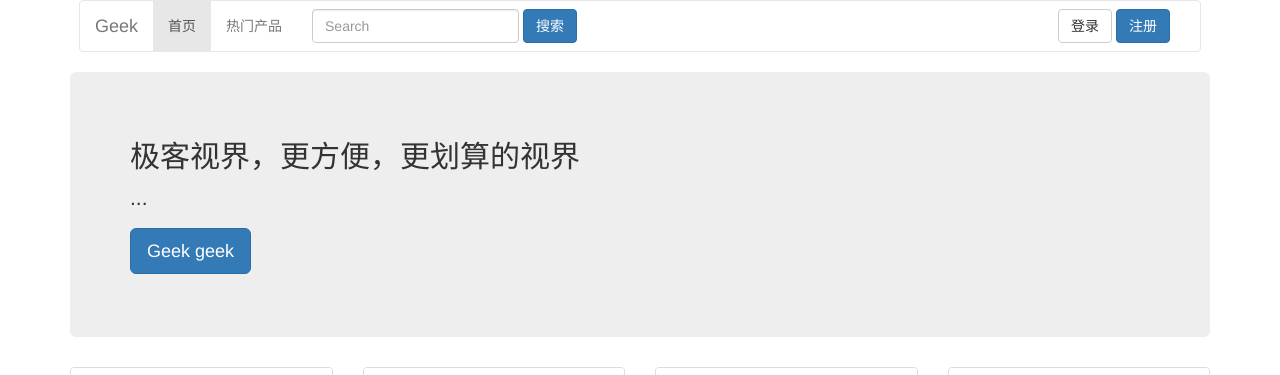
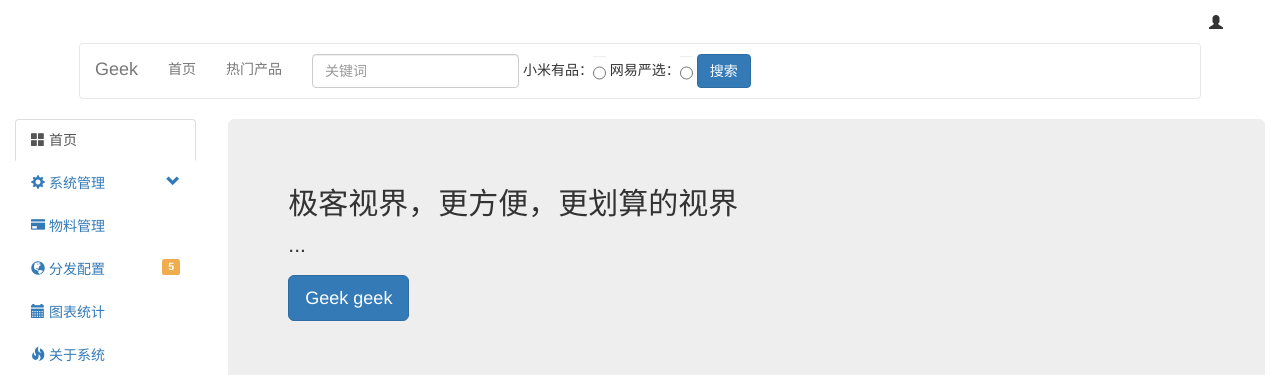
Before and after one commit to ScnuWang/GeekParitySystem, a Django app: page / in a window 1280 px wide. Shown: the top 375 px of the page. Run offline with Django 3.2, Linux system fonts and the light colour scheme; parts of the project's set-up code (start-up, migrations or seed data) failed here and were passed over; some libraries are stand-ins or nearby versions.

Commit message:
首页页面布局修改，产品详情展示小米、网易

```diff
--- a/GeekParitySystem/settings.py
+++ b/GeekParitySystem/settings.py
@@ -39,6 +39,7 @@
     'django.contrib.staticfiles',
     'product.apps.ProductConfig',
     'geekuser.apps.GeekuserConfig',
+    'jieba'
 ]
 
 MIDDLEWARE = [
@@ -90,7 +91,7 @@
     },
 }
 from mongoengine import connect
-connect('wangyi',host='127.0.0.1',port = 27017)  # 连接的数据库名称
+connect('geekparity',host='127.0.0.1',port = 27017)  # 连接的数据库名称
 
 
 # Password validation
@@ -139,3 +140,5 @@
 
 # 多数据库路由配置
 DATABASE_ROUTERS = ['GeekParitySystem.dbrouter.AuthRouter',]
+
+MY_SEG_DICT_PATH = os.path.join(BASE_DIR,'static\\keyword\\product.txt')
--- a/product/urls.py
+++ b/product/urls.py
@@ -2,6 +2,6 @@
 from . import views
 urlpatterns = [
     path('', views.get_product_list, name='product_list'),
-    path('<str:original_id>', views.get_product_by_id, name='product_detail'),
+    path('<str:website_id>/<str:original_id>', views.get_product_by_id, name='product_detail'),
     path('<str:original_id>', views.get_product_comment_id, name='product_comment'),
 ]
--- a/templates/base.html
+++ b/templates/base.html
@@ -15,6 +15,21 @@
 <body>
 {#  导航栏#}
 {% block navbar %}
+    <div class="container-fluid ">
+        <div >
+            {% if user %}
+                <p class="pull-right" style="margin-right: 2em"><span class="glyphicon glyphicon-user" style="margin-right: 1em;margin-top: 1em" aria-hidden="true"></span>{{ user.username }}</p>
+            {% else %}
+                <a href="{% url 'login' %}">
+                <button type="submit" class="btn btn-default btn-lg pull-right" >登录</button>
+            </a>
+            <a href="{% url 'regist' %}">
+                <button type="submit" class="btn btn-primary btn-lg pull-right" >注册</button>
+            </a>
+            {% endif %}
+        </div>
+    </div>
+
     <div class="container" style="width: 90%">
         <nav class="navbar navbar-default " style="background-color: #ffffff;">
           <div class="container-fluid">
@@ -32,24 +47,18 @@
             <!-- Collect the nav links, forms, and other content for toggling -->
             <div class="collapse navbar-collapse" id="bs-example-navbar-collapse-1">
               <ul class="nav navbar-nav">
-                <li class="active"><a href="#">首页 <span class="sr-only">(current)</span></a></li>
+                <li><a href="{% url 'home' %}">首页 <span class="sr-only">(current)</span></a></li>
                 <li><a href="{% url 'product:product_list' %}">热门产品</a></li>
               </ul>
               <form class="navbar-form navbar-left" action="{% url 'product:product_list' %}" method="POST">
                 {% csrf_token %}
                 <div class="form-group">
-                  <input type="text" class="form-control" name="keyword" placeholder="Search">
+                  <input type="text" class="form-control" name="keyword" placeholder="关键词">
+                  小米有品：<input type="radio" class="form-control" value="1" name="website_id" >
+                  网易严选：<input type="radio" class="form-control" value="2" name="website_id" >
                 </div>
                 <button type="submit" class="btn btn-primary">搜索</button>
               </form>
-              <div class="nav navbar-btn pull-right">
-                <a href="{% url 'login' %}">
-                    <button type="submit" class="btn btn-default">登录</button>
-                </a>
-                <a href="{% url 'regist' %}">
-                    <button type="submit" class="btn btn-primary">注册</button>
-                </a>
-              </div>
             </div><!-- /.navbar-collapse -->
           </div><!-- /.container-fluid -->
         </nav>
@@ -57,6 +66,7 @@
 {% endblock %}
 {% block content %}{% endblock %}
 
-{% block footer %}{% endblock %}
+{% block footer %}
+{% endblock %}
 </body>
 </html>
--- a/templates/index.html
+++ b/templates/index.html
@@ -3,7 +3,58 @@
     极客比价 | 首页
 {% endblock %}
 {% block content %}
-    <div class="container ">
+     <div class="container-fluid">
+        <div class="row">
+            <div class="col-md-2">
+                <ul id="main-nav" class="nav nav-tabs nav-stacked" style="">
+                    <li class="active">
+                        <a href="#">
+                            <i class="glyphicon glyphicon-th-large"></i>
+                            首页
+                        </a>
+                    </li>
+                    <li>
+                        <a href="#systemSetting" class="nav-header collapsed" data-toggle="collapse">
+                            <i class="glyphicon glyphicon-cog"></i>
+                            系统管理
+                            <span class="pull-right glyphicon glyphicon-chevron-down"></span>
+                        </a>
+                        <ul id="systemSetting" class="nav nav-list collapse secondmenu" style="height: 0px;">
+                            <li><a href="mytask"><i class="glyphicon glyphicon-user"></i>用户管理</a></li>
+                            <li><a href="#"><i class="glyphicon glyphicon-th-list"></i>菜单管理</a></li>
+                            <li><a href="#"><i class="glyphicon glyphicon-asterisk"></i>角色管理</a></li>
+                            <li><a href="#"><i class="glyphicon glyphicon-edit"></i>修改密码</a></li>
+                            <li><a href="#"><i class="glyphicon glyphicon-eye-open"></i>日志查看</a></li>
+                        </ul>
+                    </li>
+                    <li>
+                        <a href="./plans.html">
+                            <i class="glyphicon glyphicon-credit-card"></i>
+                            物料管理
+                        </a>
+                    </li>
+                    <li>
+                        <a href="./grid.html">
+                            <i class="glyphicon glyphicon-globe"></i>
+                            分发配置
+                            <span class="label label-warning pull-right">5</span>
+                        </a>
+                    </li>
+                    <li>
+                        <a href="./charts.html">
+                            <i class="glyphicon glyphicon-calendar"></i>
+                            图表统计
+                        </a>
+                    </li>
+                    <li>
+                        <a href="#">
+                            <i class="glyphicon glyphicon-fire"></i>
+                            关于系统
+                        </a>
+                    </li>
+                </ul>
+            </div>
+            <div class="col-md-10">
                 {#        巨幕#}
                 <div class="jumbotron">
                   <h2>极客视界，更方便，更划算的视界</h2>
@@ -54,4 +105,10 @@
                   </div>
                 </div>
             </div>
+        </div>
+    </div>
 {% endblock %}
+
+{% block footer %}
+
+{% endblock %}
--- a/templates/product/product_list.html
+++ b/templates/product/product_list.html
@@ -7,15 +7,15 @@
         <div class="row">
             {% for product in product_list %}
                 <div class="col-md-3">
-                    <a href="{% url 'product:product_detail' product.original_id  %}">
+                    <a href="{% url 'product:product_detail' product.website_id product.original_id  %}">
                       <div class="panel panel-default" >
                           <div class="panel-heading" style="background-color: #ffffff">
                             <img src="{{ product.project_picUrl }}" alt="Geek 比价" style="width: 195px;height: 195px;" class="img-rounded center-block">
                           </div>
                           <div class="panel-body text-center">
-                            <p>{{ product.project_name }}</p>
+                            <p>{{ product.project_name|truncatechars:15 }}</p>
                             <p>{{ product.project_desc|truncatechars:10 }}</p>
-                            <p style="color: #c00000">{{ product.project_price }}</p>
+                            <p style="color: #c00000">{{ product.project_platform }}|{{ product.project_price }}</p>
                           </div>
                       </div>
                     </a>
```
Also changed, not shown: product/views.py (+38 -11 lines), templates/product/product_detail.html (+45 -22 lines). Lines whose indentation alone changed are shown as unchanged.
